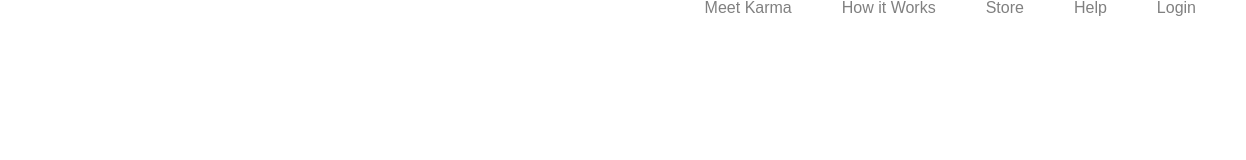
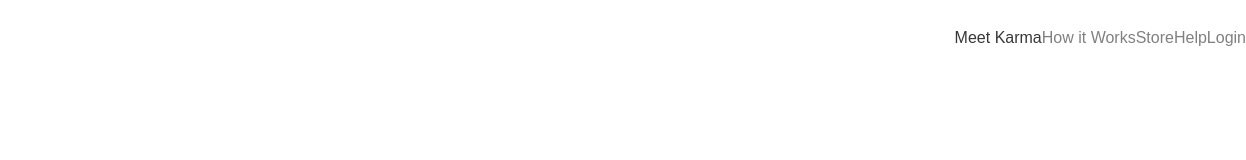
Before and after one commit to Amian87/frontend, a plain HTML site: page karma/index.html in a window 1280 px wide. Shown: the full height of the page, 34-1280 px from the left. Drawn offline with Linux system fonts and the light colour scheme; files that its build step writes are made by us from their sources; files whose address does not match are found by name.

Commit message:
Nav elements

```diff
--- a/karma/index.html
+++ b/karma/index.html
@@ -10,11 +10,11 @@
 <body>
 <nav>
 	<img class="logo" src="/Users/Abdulla/Documents/frontend/karma/images/karma-logo.svg" >
-	<a href="">Login</a>
-	<a href="">Help</a>
-	<a href="">Store</a>
-	<a href="">How it Works</a>
-	<a href="">Meet Karma</a>
+	<a class ="sitenav"href="">Login</a>
+	<a class ="sitenav" href="">Help</a>
+	<a class ="sitenav" href="">Store</a>
+	<a class ="sitenav" href="">How it Works</a>
+	<a class ="sitenav" href="">Meet Karma</a>
 
 </nav>
 
--- a/karma/style.css
+++ b/karma/style.css
@@ -52,19 +52,48 @@ table {
 /* Nomalize ends */
 
 
+/*navigation*/
+
 .logo {
 
 	height: 30px;
 	width: 30px;
 }
 
+
 nav a {
 
 	float: right;
-	margin-right:50px;
 	text-decoration: none;
 	font-family: 'Roboto 100', sans-serif;
 	font-weight: 300;
 	color: grey;
+	margin-top: 30px;
 
 }
+
+.sitenav:nth-child(6) {
+
+	color: #373737;
+}
+
+
+a:hover {
+   		color: black;
+}
+
+nav {
+
+	/*position: fixed;
+	top:0px;
+	margin:auto;
+	z-index:100000;
+	width:100%;*/
+
+}
+
+
+.sitenav {
+
+
+}
```
